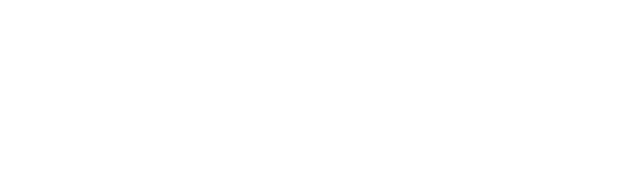
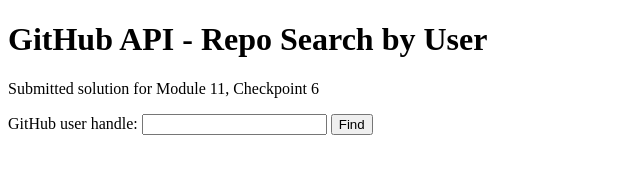
Before and after one commit to Williams-Christopher/GitHub_API_Exercise, a plain HTML site: page index.html in a window 1280 px wide. Shown: the whole page, without its empty margins (0-640 px from the left). Drawn offline with nearby package versions, Linux system fonts and the light colour scheme.

Commit message:
adds basic html and a few notes in index.js.

```diff
--- a/index.html
+++ b/index.html
@@ -9,6 +9,23 @@
     <link rel="stylesheet" href="style.css">
 </head>
 <body>
+    <header>
+        <h1>GitHub API - Repo Search by User</h1>
+        <p>Submitted solution for Module 11, Checkpoint 6</p>
+    </header>
+    <main>
+        <form>
+            <label for="js-user-name">GitHub user handle: </label>
+            <input type="text" name="user-handle" id="js-user-handle">
+            <input type="submit" value="Find">
+        </form>
+        <section>
+            <p id="js-error" class="hidden"></p>
+            <ul id="js-results" class="hidden">
+                <!-- Dynamically fill in the results as <li> elements -->
+            </ul>
+        </section>
+    </main>
 
     <script src="index.js"></script>
 </body>
```
Also changed, not shown: index.js (+10 -0 lines).
